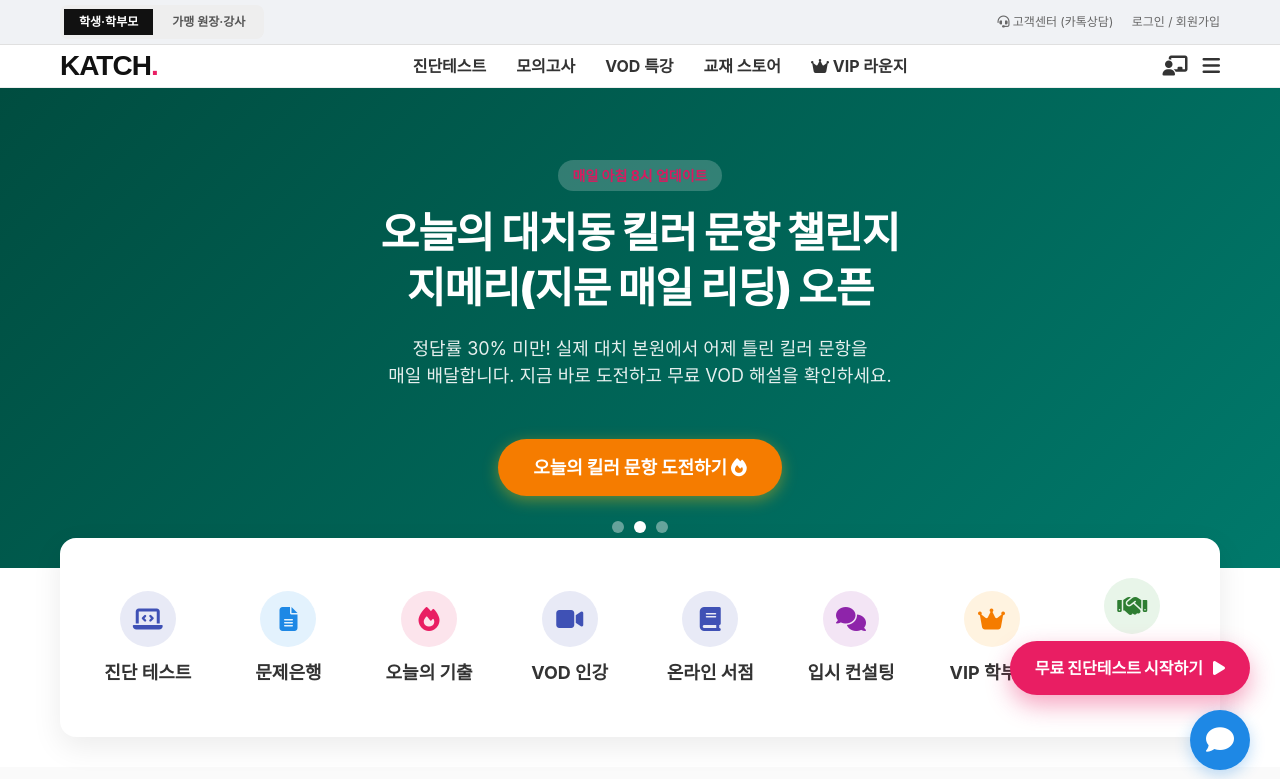
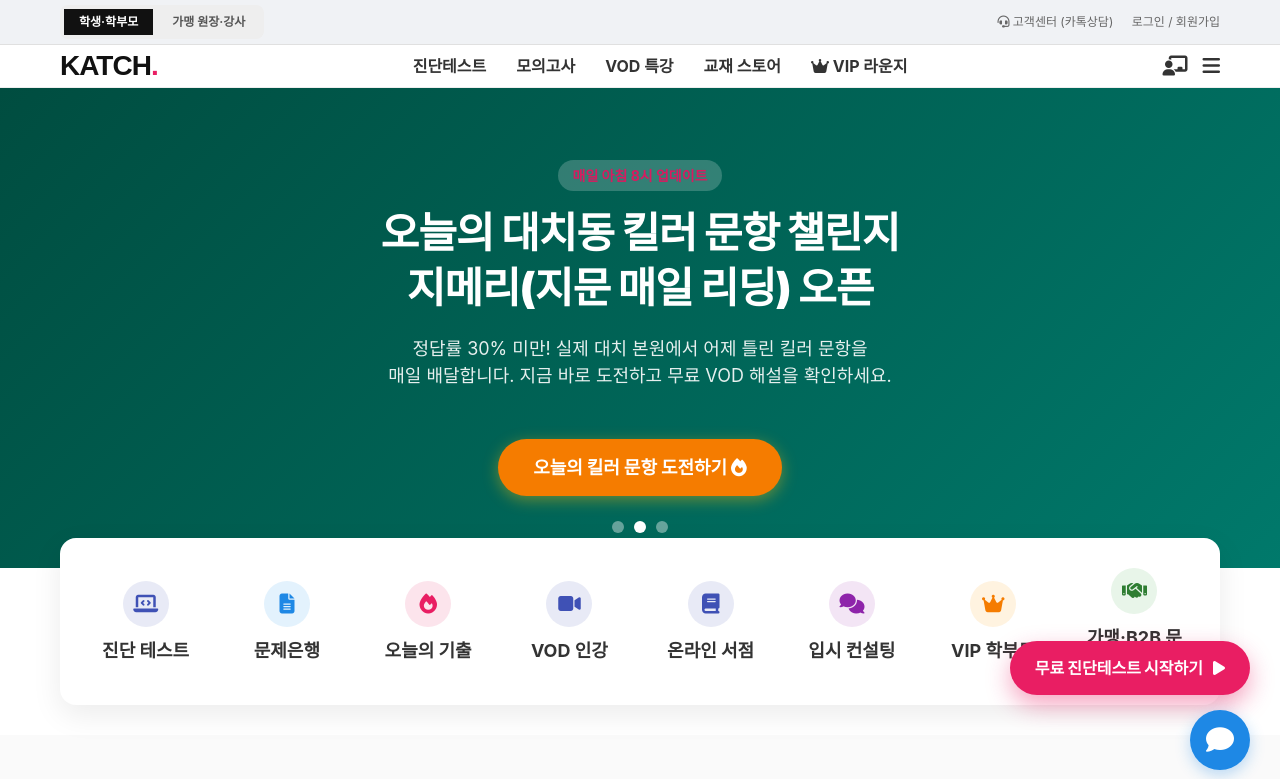
Before and after one commit to leesso486/katch, a Next.js app: page / in a window 1280 px wide. Shown: the top 779 px of the page. Built offline with nearby package versions, Linux system fonts and the light colour scheme; no server answers; the database is empty; a web font is replaced by a local one.

Commit message:
Keep quick grid full width but use smaller compact inner items per user request

```diff
--- a/public/home_template.html
+++ b/public/home_template.html
@@ -47,11 +47,11 @@
 
         /* 3. Quick Menu Grid */
         .quick-menu-section { transform: translateY(-30px); z-index: 10; position: relative; }
-        .quick-grid { display: grid; grid-template-columns: repeat(6, 1fr); gap: 15px; background: white; padding: 25px; border-radius: 16px; box-shadow: 0 10px 30px rgba(0,0,0,0.08); }
-        .q-item { display: flex; flex-direction: column; align-items: center; justify-content: center; padding: 15px; text-decoration: none; color: #333; border-radius: 12px; transition: background 0.2s; }
+        .quick-grid { display: grid; grid-template-columns: repeat(6, 1fr); gap: 10px; background: white; padding: 20px; border-radius: 16px; box-shadow: 0 10px 30px rgba(0,0,0,0.08); }
+        .q-item { display: flex; flex-direction: column; align-items: center; justify-content: center; padding: 10px; text-decoration: none; color: #333; border-radius: 12px; transition: background 0.2s; }
         .q-item:hover { background: #f5f7fa; }
-        .q-icon { width: 56px; height: 56px; background: #e8eaf6; color: #3f51b5; border-radius: 50%; display: flex; align-items: center; justify-content: center; font-size: 24px; margin-bottom: 10px; }
-        .q-text { font-size: 14px; font-weight: 700; text-align: center; }
+        .q-icon { width: 46px; height: 46px; background: #e8eaf6; color: #3f51b5; border-radius: 50%; display: flex; align-items: center; justify-content: center; font-size: 20px; margin-bottom: 8px; }
+        .q-text { font-size: 13px; font-weight: 700; text-align: center; }
 
         /* 4. Target E-Commerce Tabs */
         .commerce-section { padding: 60px 0; background: white; }
--- a/src/app/globals.css
+++ b/src/app/globals.css
@@ -39,11 +39,11 @@ body {
 
 /* 3. Quick Menu Grid */
 .quick-menu-section { transform: translateY(-30px); z-index: 10; position: relative; }
-.quick-grid { display: grid; grid-template-columns: repeat(6, 1fr); gap: 15px; background: white; padding: 25px; border-radius: 16px; box-shadow: 0 10px 30px rgba(0,0,0,0.08); }
-.q-item { display: flex; flex-direction: column; align-items: center; justify-content: center; padding: 15px; text-decoration: none; color: #333; border-radius: 12px; transition: background 0.2s; }
+.quick-grid { display: grid; grid-template-columns: repeat(6, 1fr); gap: 10px; background: white; padding: 20px; border-radius: 16px; box-shadow: 0 10px 30px rgba(0,0,0,0.08); }
+.q-item { display: flex; flex-direction: column; align-items: center; justify-content: center; padding: 10px; text-decoration: none; color: #333; border-radius: 12px; transition: background 0.2s; }
 .q-item:hover { background: #f5f7fa; }
-.q-icon { width: 56px; height: 56px; background: #e8eaf6; color: #3f51b5; border-radius: 50%; display: flex; align-items: center; justify-content: center; font-size: 24px; margin-bottom: 10px; }
-.q-text { font-size: 14px; font-weight: 700; text-align: center; }
+.q-icon { width: 46px; height: 46px; background: #e8eaf6; color: #3f51b5; border-radius: 50%; display: flex; align-items: center; justify-content: center; font-size: 20px; margin-bottom: 8px; }
+.q-text { font-size: 13px; font-weight: 700; text-align: center; }
 
 /* 4. Target E-Commerce Tabs */
 .commerce-section { padding: 60px 0; background: white; }
```
